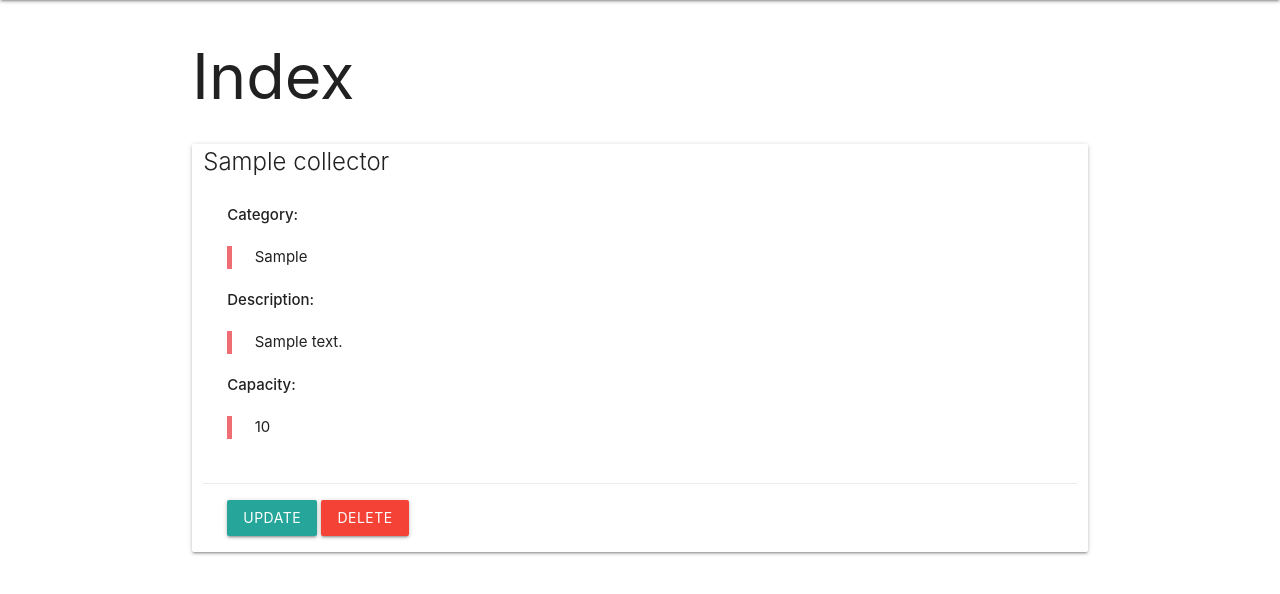
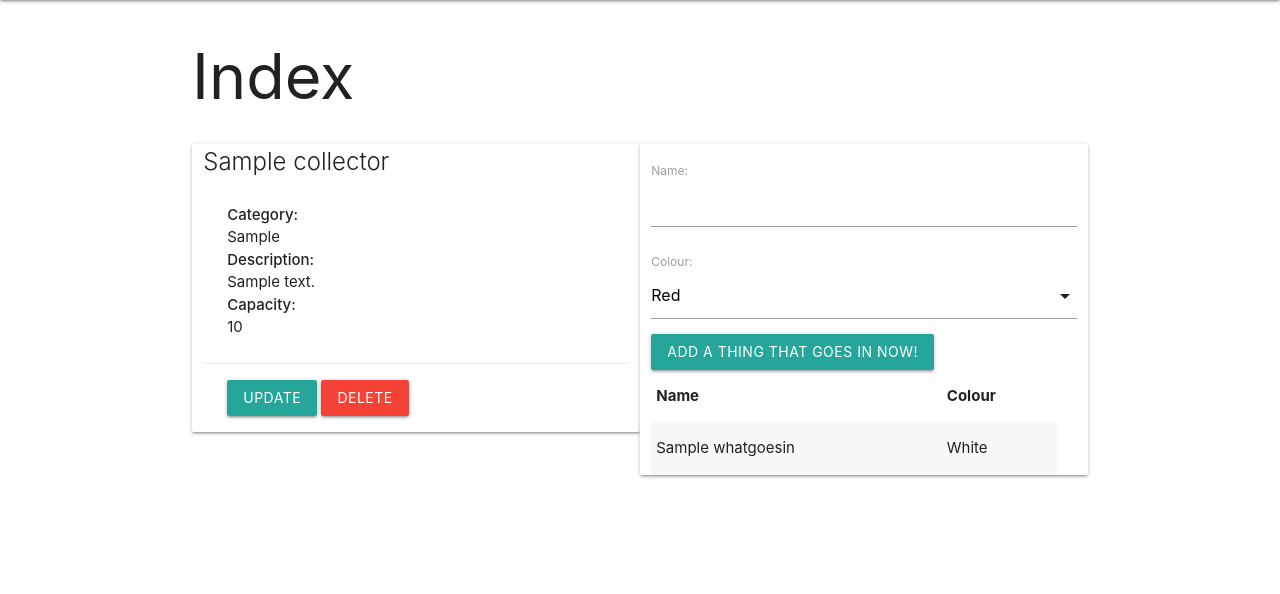
Before and after one commit to th3dougler/collectorcollector, a Django app: page /1/ in a window 1280 px wide. Shown: the part 64-658 px from the top of the page. Run offline with Django 3.2, Linux system fonts and the light colour scheme; tables that the repository leaves empty hold one stand-in row (values such as "Sample post").

Commit message:
one to many relationship

```diff
--- a/main_app/admin.py
+++ b/main_app/admin.py
@@ -1,6 +1,7 @@
 from django.contrib import admin
 
-from .models import Collector
+from .models import Collector, WhatGoesIn
 # Register your models here.
 
 admin.site.register(Collector)
+admin.site.register(WhatGoesIn)
--- /dev/null
+++ b/main_app/forms.py
@@ -0,0 +1,7 @@
+from django.forms import ModelForm
+from .models import WhatGoesIn
+
+class WhatGoesInForm(ModelForm):
+  class Meta:
+    model = WhatGoesIn
+    fields = ['name', 'colour']
--- a/main_app/models.py
+++ b/main_app/models.py
@@ -1,5 +1,17 @@
 from django.db import models
 from django.urls import reverse
+
+COLOURS = (
+    ('0', 'White'),
+    ('1', 'Black'),
+    ('2', 'Red'),
+    ('3', 'Orange'),
+    ('4', 'Yellow'),
+    ('5', 'Green'),
+    ('6', 'Blue'),
+    ('7', 'Indigo'),
+    ('8', 'Violet'),
+)
 
 class Collector(models.Model):
     name = models.CharField(max_length=100)
@@ -12,3 +24,13 @@ class Collector(models.Model):
 
     def get_absolute_url(self):
         return reverse('collector-detail', kwargs={'pk': self.id} )
+
+class WhatGoesIn(models.Model):
+    name = models.CharField(max_length=100)
+    colour = models.CharField(max_length=1,
+                              choices=COLOURS,
+                              default=COLOURS[2][0])
+    collector = models.ForeignKey(Collector, on_delete=models.CASCADE)
+
+    def __str__(self):
+        return self.name
--- a/main_app/templates/base.html
+++ b/main_app/templates/base.html
@@ -27,5 +27,9 @@
     </div>
     {% block content%}
     {% endblock %}
+    <script src="https://cdnjs.cloudflare.com/ajax/libs/materialize/1.0.0/js/materialize.min.js"></script>
+    <script>
+      M.AutoInit()
+    </script>
 </body>
 </html>
--- a/main_app/templates/main_app/collector_detail.html
+++ b/main_app/templates/main_app/collector_detail.html
@@ -4,23 +4,23 @@
 <main class="container">
     <h1>Index</h1>
     <div class="row">
-        <div class="card col s12">
+        <div class="card col s6">
             <div class="card-title">
                 {{object.name}}
             </div>
             <div class="card-content">
                 <strong>Category: </strong>
-                <blockquote>
+                <p>
                     {{object.category}}
-                </blockquote>
+                </p>
                 <strong>Description: </strong>
-                <blockquote>
+                <p>
                     {{object.description}}
-                </blockquote>
+                </p>
                 <strong>Capacity: </strong>
-                <blockquote>
+                <p>
                     {{object.capacity}}
-                </blockquote>
+                </p>
             </div>
             </a>
             <div class="card-action">
@@ -28,7 +28,27 @@
                 <a href="{% url 'collector-delete' object.id %}" class="btn red">Delete</a>
             </div>
         </div>
+        <div class='card col s6'>
+            <form method="post" action="{% url 'add_whatgoesin' object.id %}">
+                {% csrf_token %}
+                {{ whatgoesin_form.as_p }}
+                <input type="submit" class="btn" value="Add A Thing That Goes In NOW!">
+              </form>
+            <table class="striped">
+                <thead>
+                  <tr><th>Name</th><th>Colour</th></tr>
+                </thead>
+                <tbody>
+                  {% for each in object.whatgoesin_set.all %}
+                    <tr>
+                      <td>{{each.name}}</td>
+                      <td>{{each.get_colour_display}}</td>
+                      <td style="background-color: {{each.get_colour_display}};"></td>
+                    </tr>
+                  {% endfor %}
+                </tbody>
+              </table>
+        </div>
     </div>
 </main>
-
 {% endblock %}
--- a/main_app/urls.py
+++ b/main_app/urls.py
@@ -9,4 +9,6 @@ urlpatterns = [
     path('<int:pk>/', views.CollectorDetail.as_view(), name="collector-detail"),
     path('<int:pk>/update/', views.CollectorUpdate.as_view(), name="collector-update"),
     path('<int:pk>/delete/', views.CollectorDelete.as_view(), name="collector-delete"),
+    path('<int:pk>/add_whatgoesin/', views.add_whatgoesin, name="add_whatgoesin"),
+
 ]
--- a/main_app/views.py
+++ b/main_app/views.py
@@ -1,8 +1,9 @@
-from django.shortcuts import render
+from django.shortcuts import render, redirect
 from django.urls import reverse_lazy
 from django.views.generic import ListView, DetailView, TemplateView, CreateView, UpdateView, DeleteView
 
 from .models import Collector
+from .forms import WhatGoesInForm
 
 class CollectorHome(TemplateView):
     template_name = "main_app/collector_home.html"
@@ -26,6 +27,7 @@ class CollectorDetail(DetailView):
     def get_context_data(self, **kwargs):
         context = super().get_context_data(**kwargs)
         context['active'] = 'detail'
+        context['whatgoesin_form'] = WhatGoesInForm()
         return context
 
 class CollectorCreate(CreateView):
@@ -40,3 +42,11 @@ class CollectorUpdate(UpdateView):
 class CollectorDelete(DeleteView):
     model = Collector
     success_url = reverse_lazy('collector-list')
+
+def add_whatgoesin(request, pk):
+    form = WhatGoesInForm(request.POST)
+    if form.is_valid():
+        new_thingthatgoesin = form.save(commit=False)
+        new_thingthatgoesin.collector_id = pk
+        new_thingthatgoesin.save()
+    return redirect('collector-detail', pk=pk)
```
Also changed, not shown: main_app/templates/main_app/collector_list.html (+7 -7 lines), main_app/migrations/0002_whatgoesin.py (added), main_app/migrations/0003_auto_20210402_0035.py (added).
